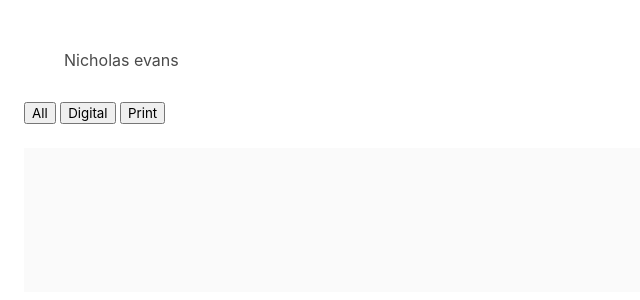
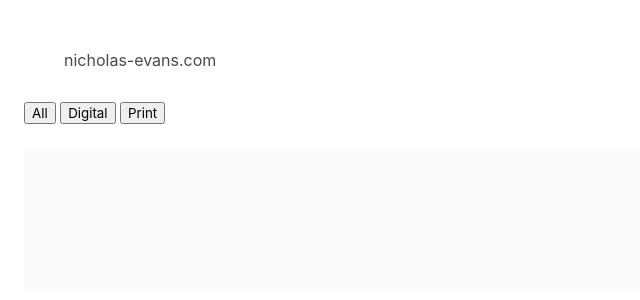
Before and after one commit to DrSrEsquire/nicholas-evans.com, a Jekyll site: the page built from index.markdown, in a window 1280 px wide. Shown: the top 300 px of the page, without its empty margins (0-640 px from the left). Built offline with Jekyll 4.4.1, drawn with Linux system fonts in a browser that asks for light colours; nearby versions of some CDN libraries.

Commit message:
checking  scripts and title

```diff
--- a/_layouts/default.html
+++ b/_layouts/default.html
@@ -14,6 +14,7 @@
 
     <script src="https://cdnjs.cloudflare.com/ajax/libs/jquery/3.3.1/jquery.js"></script>
     <script src="scripts/jquery.mixitup.min.js"></script>
+    <script src="scripts/scripts.js"></script>
     <script defer src="https://use.fontawesome.com/releases/v5.0.7/js/all.js"></script>
 </body>
 </html>
--- a/_layouts/home.html
+++ b/_layouts/home.html
@@ -5,7 +5,7 @@ layout: default
 <section class="section">
     <navbar class="navbar">
       <div class="container">
-        <h1 class="ncolor">Nicholas evans</h1>
+        <h1 class="ncolor">{{site.title}}</h1>
       </div>
     </navbar>
 
```
Also changed, not shown: 1 other file.
